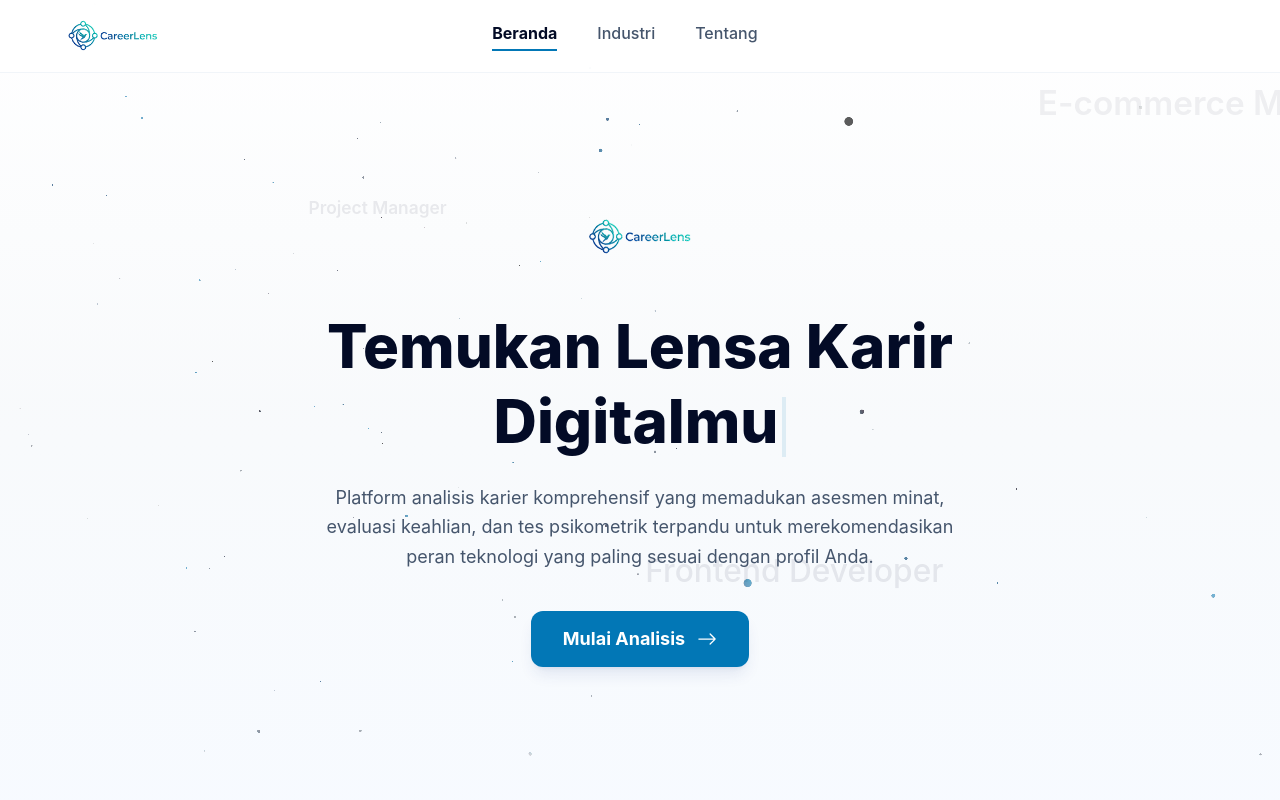
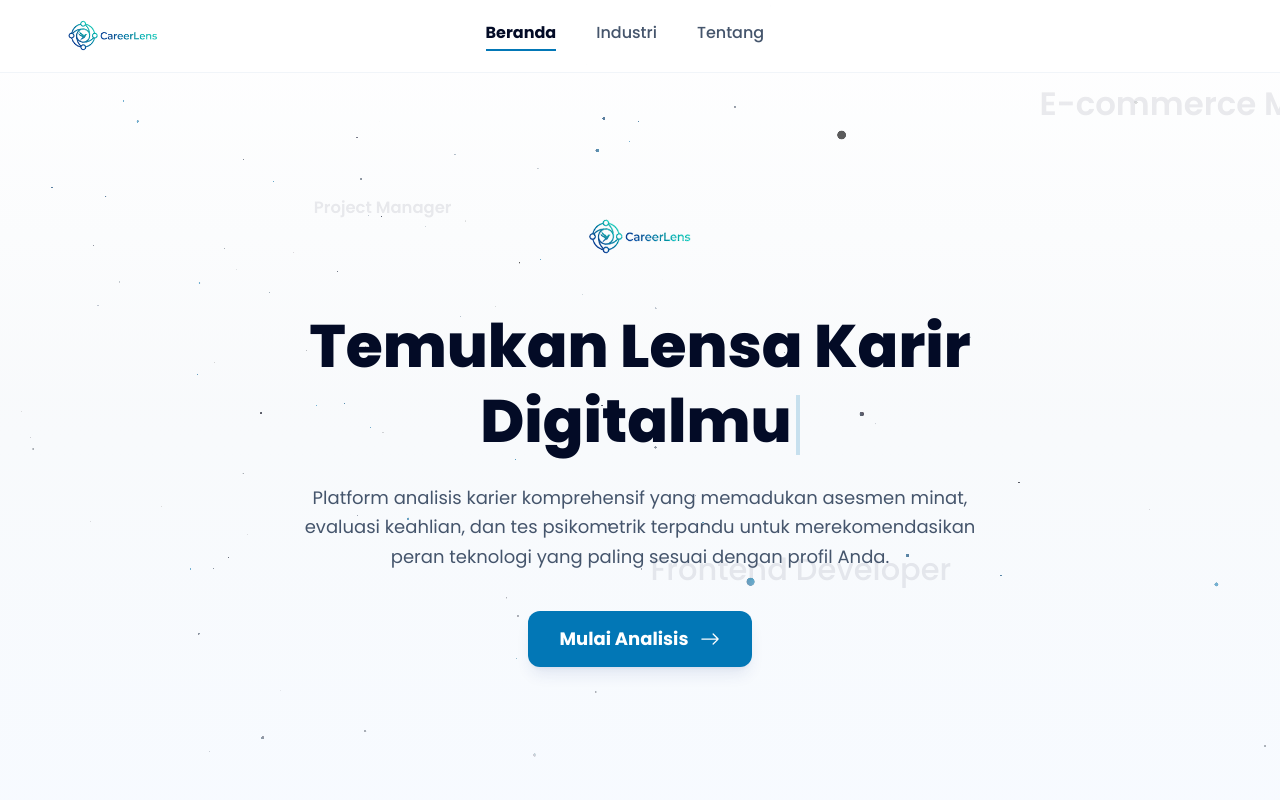
Before and after one commit to pytaa/CareerLens, a React (Vite) app in the folder web-app/frondend/: page / in a window 1280 px wide. Shown: the top 800 px of the page. Built offline with nearby package versions, Linux system fonts and the light colour scheme.

Commit message:
feat : update font

```diff
--- a/web-app/frondend/index.html
+++ b/web-app/frondend/index.html
@@ -2,8 +2,18 @@
 <html lang="en">
   <head>
     <meta charset="UTF-8" />
-    <link rel="icon" type="image/svg+xml" href="./assets/careerLens_logo_2.png" />
+    <link
+      rel="icon"
+      type="image/svg+xml"
+      href="./assets/careerLens_logo_2.png"
+    />
     <meta name="viewport" content="width=device-width, initial-scale=1.0" />
+    <link rel="preconnect" href="https://fonts.googleapis.com" />
+    <link rel="preconnect" href="https://fonts.gstatic.com" crossorigin />
+    <link
+    href="https://fonts.googleapis.com/css2?family=Poppins:ital,wght@0,100;0,200;0,300;0,400;0,500;0,600;0,700;0,800;0,900;1,100;1,200;1,300;1,400;1,500;1,600;1,700;1,800;1,900&display=swap"
+    rel="stylesheet"
+    />
     <title>CareerLens</title>
   </head>
   <body>
--- a/web-app/frondend/src/index.css
+++ b/web-app/frondend/src/index.css
@@ -1 +1,6 @@
 @import "tailwindcss";
+
+@theme {
+  /* pakai poppins */
+  --font-sans: "Poppins", ui-sans-serif, system-ui, sans-serif;
+}
```
